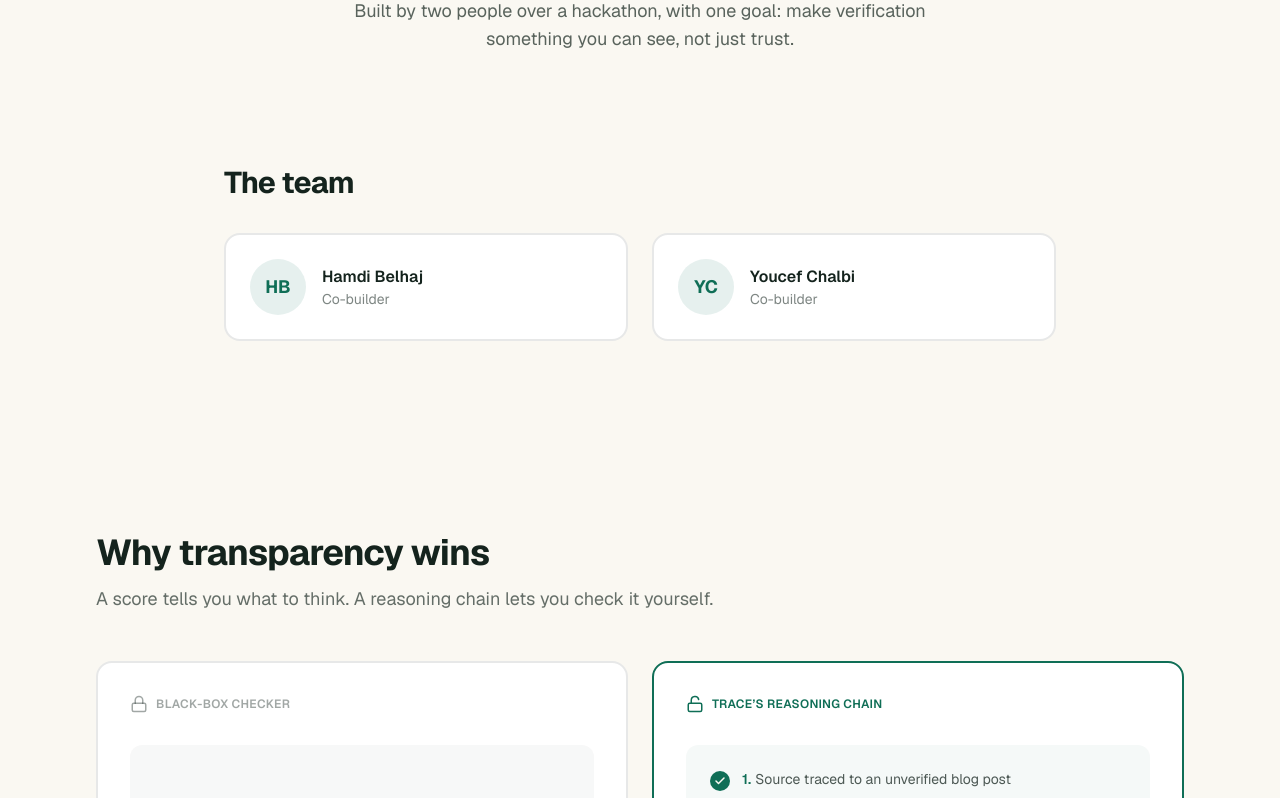
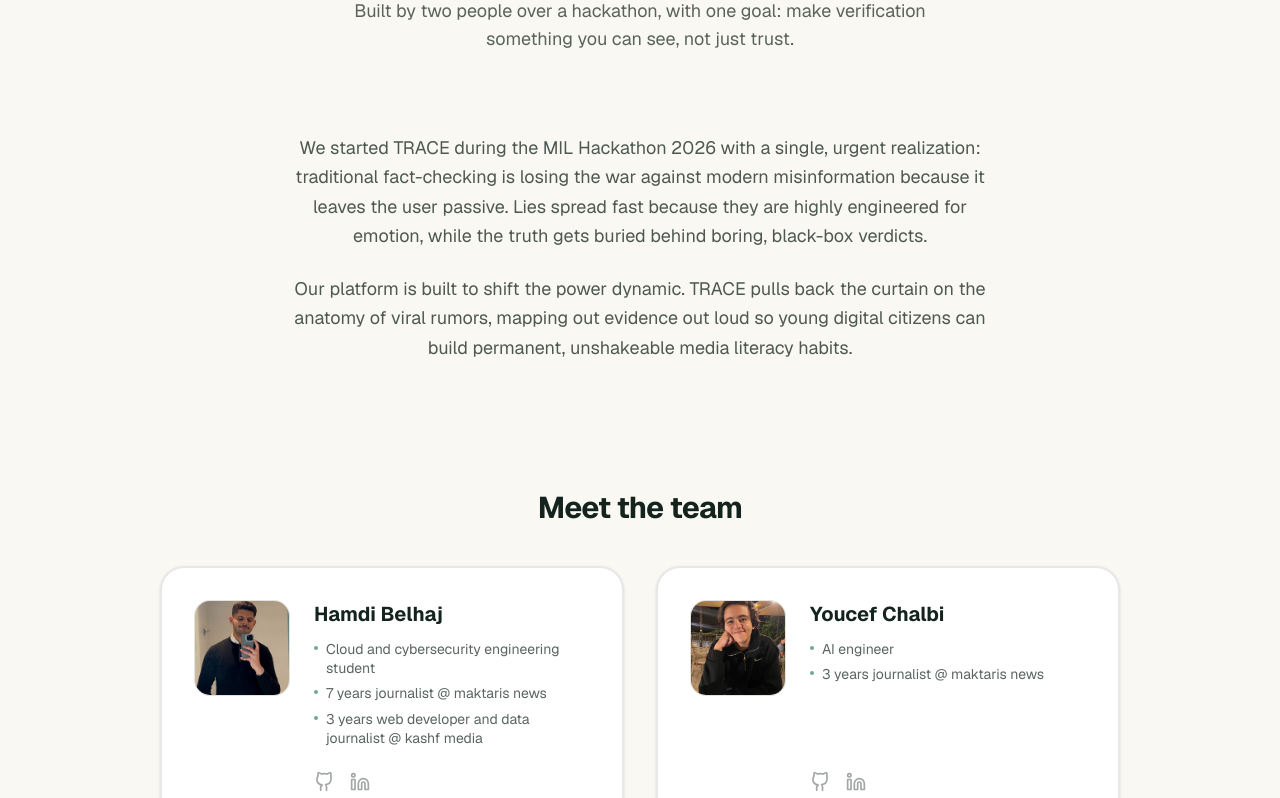
Before and after one commit to Youcef3939/TRACE, a Next.js app: page /about in a window 1280 px wide. Shown: the part 260-1058 px from the top of the page. Built offline with nearby package versions, Linux system fonts and the light colour scheme.

Commit message:
fixed the layout of about section/

```diff
--- a/app/about/page.tsx
+++ b/app/about/page.tsx
@@ -27,6 +27,17 @@
           </div>
         </section>
 
+        <section className="bg-cream pt-8 pb-12 sm:pt-12">
+          <div className="mx-auto max-w-3xl px-5 text-center sm:px-8 space-y-6 text-lg text-ink/75 leading-relaxed">
+            <p>
+              We started TRACE during the MIL Hackathon 2026 with a single, urgent realization: traditional fact-checking is losing the war against modern misinformation because it leaves the user passive. Lies spread fast because they are highly engineered for emotion, while the truth gets buried behind boring, black-box verdicts.
+            </p>
+            <p>
+              Our platform is built to shift the power dynamic. TRACE pulls back the curtain on the anatomy of viral rumors, mapping out evidence out loud so young digital citizens can build permanent, unshakeable media literacy habits.
+            </p>
+          </div>
+        </section>
+
         <TeamSection />
         <Transparency />
 
--- a/components/TeamSection.tsx
+++ b/components/TeamSection.tsx
@@ -1,10 +1,44 @@
 "use client";
 
 import { motion } from "framer-motion";
+import Image from "next/image";
+
+const GithubIcon = ({ size = 24 }: { size?: number }) => (
+  <svg xmlns="http://www.w3.org/2000/svg" width={size} height={size} viewBox="0 0 24 24" fill="none" stroke="currentColor" strokeWidth="2" strokeLinecap="round" strokeLinejoin="round">
+    <path d="M15 22v-4a4.8 4.8 0 0 0-1-3.02c3.14-.35 6.44-1.54 6.44-7A5.44 5.44 0 0 0 20 4.77 5.07 5.07 0 0 0 19.91 1S18.73.65 16 2.48a13.38 13.38 0 0 0-7 0C6.27.65 5.09 1 5.09 1A5.07 5.07 0 0 0 5 4.77a5.44 5.44 0 0 0-1.5 3.78c0 5.42 3.3 6.61 6.44 7A4.8 4.8 0 0 0 8 18v4"></path>
+  </svg>
+);
+
+const LinkedinIcon = ({ size = 24 }: { size?: number }) => (
+  <svg xmlns="http://www.w3.org/2000/svg" width={size} height={size} viewBox="0 0 24 24" fill="none" stroke="currentColor" strokeWidth="2" strokeLinecap="round" strokeLinejoin="round">
+    <path d="M16 8a6 6 0 0 1 6 6v7h-4v-7a2 2 0 0 0-2-2 2 2 0 0 0-2 2v7h-4v-7a6 6 0 0 1 6-6z"></path>
+    <rect width="4" height="12" x="2" y="9"></rect>
+    <circle cx="4" cy="4" r="2"></circle>
+  </svg>
+);
 
 const TEAM = [
-  { name: "Hamdi Belhaj", role: "Co-builder" },
-  { name: "Youcef Chalbi", role: "Co-builder" },
+  {
+    name: "Hamdi Belhaj",
+    image: "/hamdi.png",
+    roles: [
+      "Cloud and cybersecurity engineering student",
+      "7 years journalist @ maktaris news",
+      "3 years web developer and data journalist @ kashf media"
+    ],
+    github: "https://github.com/HamdiBelhaj0013",
+    linkedin: "https://www.linkedin.com/in/hamdi-belhaj-163a80257/"
+  },
+  {
+    name: "Youcef Chalbi",
+    image: "/youcef.png",
+    roles: [
+      "AI engineer",
+      "3 years journalist @ maktaris news"
+    ],
+    github: "https://github.com/Youcef3939",
+    linkedin: "https://www.linkedin.com/in/youcefchalbi/"
+  },
 ];
 
 const container = {
@@ -20,39 +54,60 @@
 export default function TeamSection() {
   return (
     <section className="py-16 sm:py-20">
-      <div className="mx-auto max-w-4xl px-5 sm:px-8">
+      <div className="mx-auto max-w-5xl px-5 sm:px-8">
         <motion.h2
           initial={{ opacity: 0, y: 16 }}
           whileInView={{ opacity: 1, y: 0 }}
           viewport={{ once: true, amount: 0.4 }}
           transition={{ duration: 0.35 }}
-          className="text-2xl font-bold tracking-tight text-ink sm:text-3xl"
+          className="text-2xl font-bold tracking-tight text-ink text-center sm:text-3xl"
         >
-          The team
+          Meet the team
         </motion.h2>
 
         <motion.div
-          className="mt-8 grid gap-6 sm:grid-cols-2"
+          className="mt-10 grid gap-8 md:grid-cols-2"
           variants={container}
           initial="hidden"
           whileInView="show"
-          viewport={{ once: true, amount: 0.3 }}
+          viewport={{ once: true, amount: 0.2 }}
         >
-          {TEAM.map(({ name, role }) => (
+          {TEAM.map(({ name, image, roles, github, linkedin }) => (
             <motion.div
               key={name}
               variants={item}
-              className="flex items-center gap-4 rounded-2xl border-2 border-ink/10 bg-white p-6"
+              className="flex flex-col gap-6 rounded-3xl border-2 border-ink/10 bg-white p-8 sm:flex-row shadow-sm hover:shadow-md transition-shadow"
             >
-              <div className="flex h-14 w-14 shrink-0 items-center justify-center rounded-full bg-teal/10 text-lg font-bold text-teal">
-                {name
-                  .split(" ")
-                  .map((n) => n[0])
-                  .join("")}
+              <div className="shrink-0">
+                <div className="relative h-24 w-24 overflow-hidden rounded-2xl border border-ink/10 bg-cream">
+                  <Image
+                    src={image}
+                    alt={name}
+                    fill
+                    className="object-cover"
+                  />
+                </div>
               </div>
-              <div>
-                <h3 className="text-base font-semibold text-ink">{name}</h3>
-                <p className="text-sm text-ink/55">{role}</p>
+              <div className="flex flex-col justify-between flex-1">
+                <div>
+                  <h3 className="text-xl font-bold text-ink">{name}</h3>
+                  <ul className="mt-3 space-y-1.5 text-sm text-ink/70">
+                    {roles.map((role, i) => (
+                      <li key={i} className="flex items-start">
+                        <span className="mr-2 mt-1.5 h-1 w-1 shrink-0 rounded-full bg-teal/60"></span>
+                        <span className="leading-snug">{role}</span>
+                      </li>
+                    ))}
+                  </ul>
+                </div>
+                <div className="mt-6 flex items-center gap-4 text-ink/40">
+                  <a href={github} target="_blank" rel="noopener noreferrer" className="hover:text-ink transition-colors" aria-label={`${name}'s GitHub`}>
+                    <GithubIcon size={20} />
+                  </a>
+                  <a href={linkedin} target="_blank" rel="noopener noreferrer" className="hover:text-[#0a66c2] transition-colors" aria-label={`${name}'s LinkedIn`}>
+                    <LinkedinIcon size={20} />
+                  </a>
+                </div>
               </div>
             </motion.div>
           ))}
```
Also changed, not shown: public/hamdi.png (added), public/youcef.png (added).
